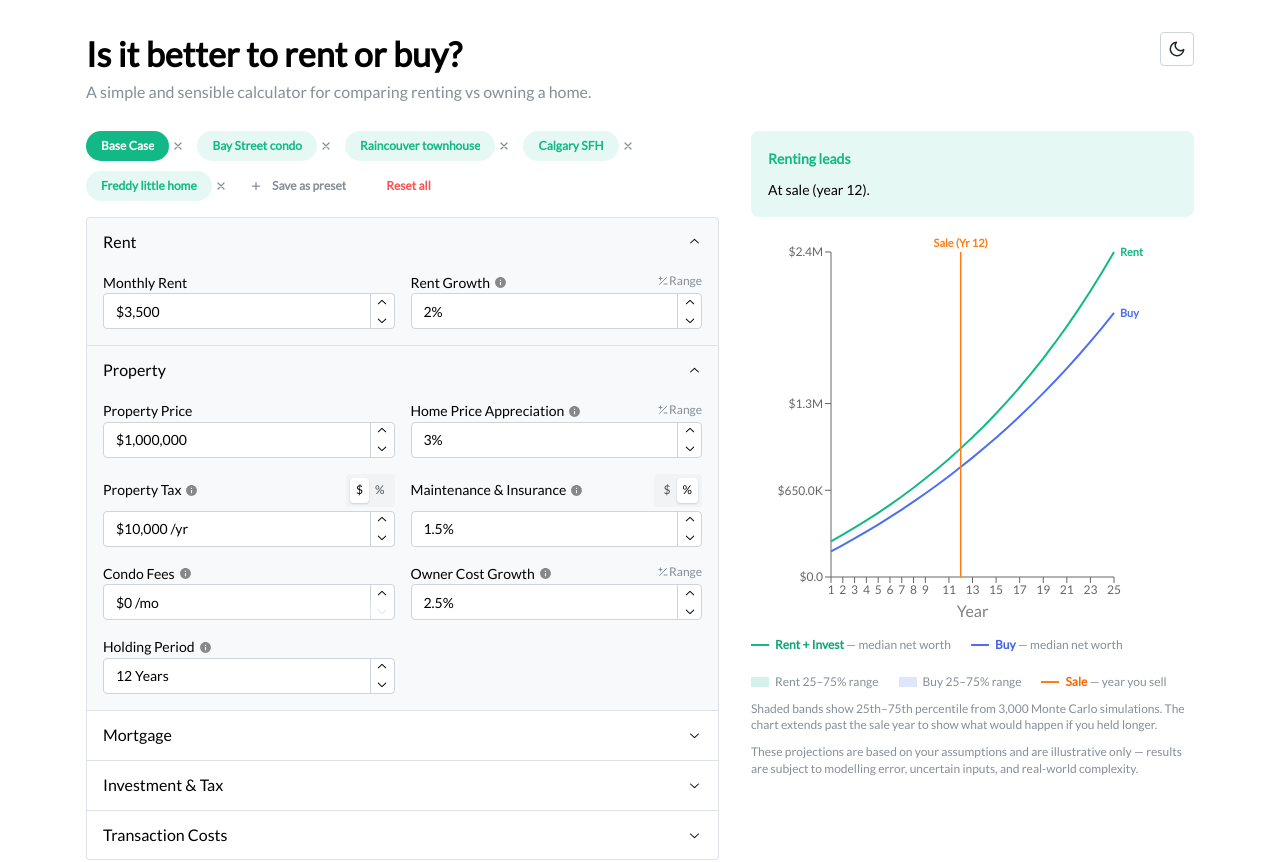
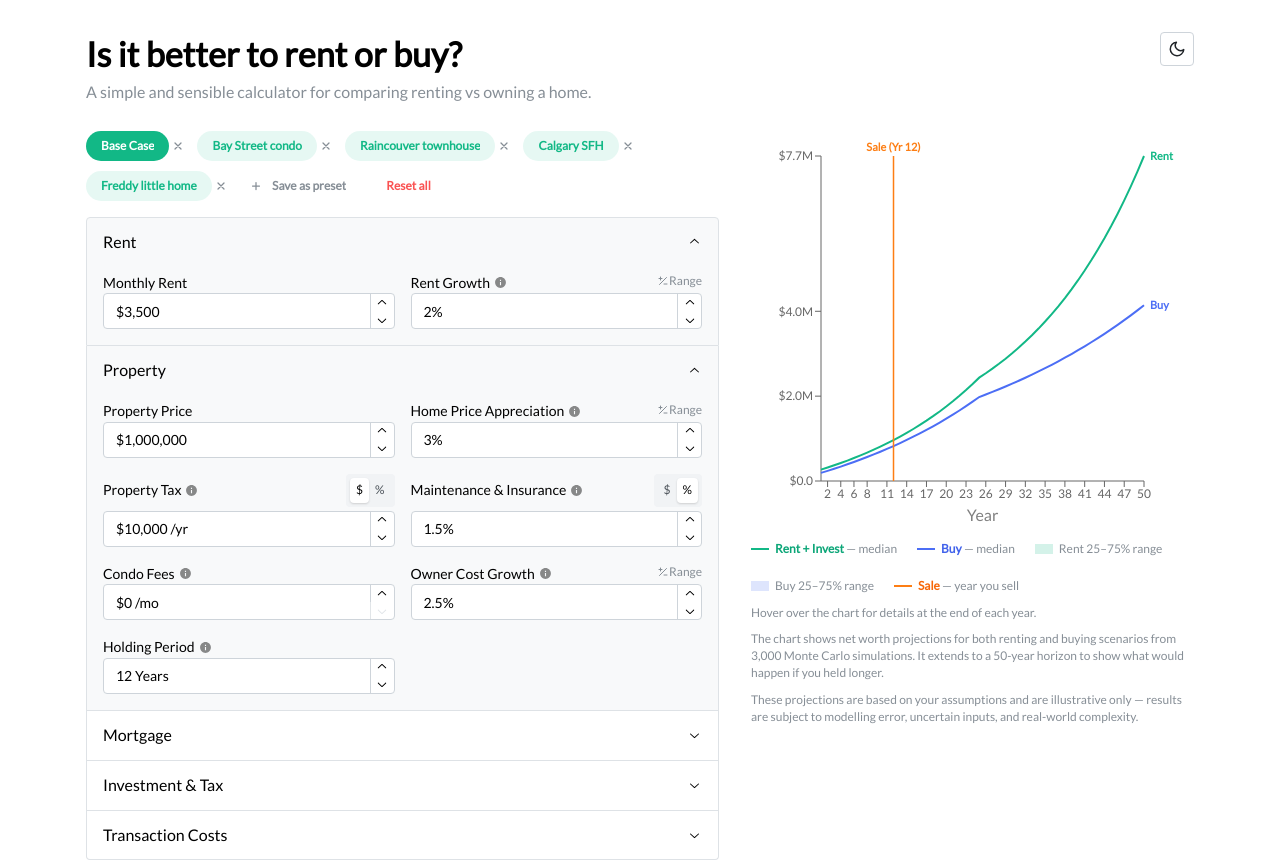
Before and after one commit to low-earth-orbit/rent-vs-buy, a React (Create React App) app: page / in a window 1280 px wide. Shown: the top 862 px of the page. Built offline with nearby package versions, Linux system fonts and the light colour scheme.

Commit message:
Fix chart horizon to 50 years

```diff
--- a/src/components/NetWorthChart.jsx
+++ b/src/components/NetWorthChart.jsx
@@ -14,14 +14,12 @@ import {
 } from "recharts";
 import { calculateNetWorthAtYearEnd } from "../utils/math";
 import { formatCAD, formatCADCompact } from "../utils/format";
+import { SIMULATION_HORIZON_YEARS } from "../utils/monteCarlo";
 
 const NUM_SIMULATIONS = 3000;
 
 function buildBaseData(userInput) {
-  const horizon = Math.max(
-    userInput.amortizationPeriod,
-    userInput.holdingPeriod ?? 0,
-  );
+  const horizon = SIMULATION_HORIZON_YEARS;
   return Array.from({ length: horizon }, (_, i) =>
     calculateNetWorthAtYearEnd({ ...userInput, yearNumber: i + 1 }),
   );
@@ -44,7 +42,7 @@ function findCrossovers(data, renterKey, ownerKey) {
   return crossovers;
 }
 
-function ChartTooltip({ payload, showBands }) {
+function ChartTooltip({ payload }) {
   if (!payload || payload.length === 0) return null;
   const point = payload[0].payload;
   const renter = point.renterMedian;
@@ -59,7 +57,7 @@ function ChartTooltip({ payload, showBands }) {
       </Text>
       <Text size="sm" c="teal">
         Rent + Invest: {formatCAD(renter)}
-        {showBands && point.renterP25 != null && (
+        {point.renterP25 != null && (
           <Text size="xs" c="dimmed" span>
             {" "}
             ({formatCADCompact(point.renterP25)} –{" "}
@@ -69,7 +67,7 @@ function ChartTooltip({ payload, showBands }) {
       </Text>
       <Text size="sm" c="indigo">
         Buy: {formatCAD(owner)}
-        {showBands && point.ownerP25 != null && (
+        {point.ownerP25 != null && (
           <Text size="xs" c="dimmed" span>
             {" "}
             ({formatCADCompact(point.ownerP25)} –{" "}
@@ -89,19 +87,8 @@ function Summary({ data, crossovers, holdingPeriod }) {
     data.find((d) => d.year === holdingPeriod) ?? data[data.length - 1];
   const priorCrossovers = crossovers.filter((c) => c.year <= holdingPeriod);
 
-  // Median-based fallback when MC data is unavailable.
   if (decision.renterWinPct == null) {
-    const renterWins = decision.renterMedian >= decision.ownerMedian;
-    const color = renterWins ? "teal" : "indigo";
-    return (
-      <Alert
-        color={color}
-        title={renterWins ? "Renting leads" : "Buying leads"}
-        radius="md"
-      >
-        <Text size="sm">At sale (year {holdingPeriod}).</Text>
-      </Alert>
-    );
+    return null;
   }
 
   const winPct = Math.round(decision.renterWinPct * 100);
@@ -141,7 +128,7 @@ function Summary({ data, crossovers, holdingPeriod }) {
   );
 }
 
-export default function NetWorthChart({ userInput, showBands }) {
+export default function NetWorthChart({ userInput }) {
   const baseData = useMemo(() => buildBaseData(userInput), [userInput]);
 
   const workerRef = useRef(null);
@@ -161,10 +148,6 @@ export default function NetWorthChart({ userInput, showBands }) {
   }, []);
 
   useEffect(() => {
-    if (!showBands) {
-      setMcData(null);
-      return;
-    }
     if (!workerRef.current) return;
     requestIdRef.current += 1;
     workerRef.current.postMessage({
@@ -172,10 +155,10 @@ export default function NetWorthChart({ userInput, showBands }) {
       numSimulations: NUM_SIMULATIONS,
       requestId: requestIdRef.current,
     });
-  }, [debouncedInput, showBands]);
+  }, [debouncedInput]);
 
   const chartData = useMemo(() => {
-    if (!showBands || !mcData) {
+    if (!mcData) {
       return baseData.map((d) => ({
         year: d.year,
         renterMedian: d.renterNetWorth,
@@ -196,7 +179,7 @@ export default function NetWorthChart({ userInput, showBands }) {
       ownerBandWidth: mc.ownerP75 - mc.ownerP25,
       renterWinPct: mc.renterWinPct,
     }));
-  }, [baseData, mcData, showBands]);
+  }, [baseData, mcData]);
 
   const crossovers = findCrossovers(chartData, "renterMedian", "ownerMedian");
   const crossoverYears = [
@@ -205,11 +188,7 @@ export default function NetWorthChart({ userInput, showBands }) {
   const saleYear = userInput.holdingPeriod;
 
   const allValues = chartData
-    .flatMap((d) =>
-      showBands
-        ? [d.renterP25, d.renterP75, d.ownerP25, d.ownerP75]
-        : [d.renterMedian, d.ownerMedian],
-    )
+    .flatMap((d) => [d.renterP25, d.renterP75, d.ownerP25, d.ownerP75])
     .filter((v) => v != null && isFinite(v));
 
   const yMin = Math.min(...allValues);
@@ -260,7 +239,7 @@ export default function NetWorthChart({ userInput, showBands }) {
       <ResponsiveContainer width="100%" height={400}>
         <ComposedChart
           data={chartData}
-          margin={{ top: 25, right: 80, left: 10, bottom: 20 }}
+          margin={{ top: 25, right: 50, left: 0, bottom: 20 }}
         >
           <XAxis
             dataKey="year"
@@ -273,10 +252,8 @@ export default function NetWorthChart({ userInput, showBands }) {
             tick={{ fontSize: 12 }}
             width={70}
           />
-          <Tooltip content={<ChartTooltip showBands={showBands} />} />
+          <Tooltip content={<ChartTooltip />} />
 
-          {showBands && (
-            <>
           <Area
             type="linear"
             dataKey="renterBandBase"
@@ -315,8 +292,6 @@ export default function NetWorthChart({ userInput, showBands }) {
             legendType="none"
             name=""
           />
-            </>
-          )}
 
           <Line
             type="linear"
@@ -368,7 +343,7 @@ export default function NetWorthChart({ userInput, showBands }) {
             <Text span fw={600} c="teal.7">
               Rent + Invest
             </Text>{" "}
-            — median net worth
+            — median
           </Text>
         </Group>
         <Group gap={6} wrap="nowrap">
@@ -377,11 +352,10 @@ export default function NetWorthChart({ userInput, showBands }) {
             <Text span fw={600} c="indigo.7">
               Buy
             </Text>{" "}
-            — median net worth
+            — median
           </Text>
         </Group>
-        {showBands && (
-          <>
+
         <Group gap={6} wrap="nowrap">
           <Box
             w={18}
@@ -402,8 +376,7 @@ export default function NetWorthChart({ userInput, showBands }) {
             Buy 25–75% range
           </Text>
         </Group>
-          </>
-        )}
+
         <Group gap={6} wrap="nowrap">
           <Box w={18} h={2} style={{ backgroundColor: "#fd7e14" }} />
           <Text size="xs" c="dimmed">
@@ -426,14 +399,17 @@ export default function NetWorthChart({ userInput, showBands }) {
           </Group>
         )}
       </Group>
-      {showBands && (
       <Text size="xs" c="dimmed">
-          Shaded bands show 25th–75th percentile from{" "}
-          {NUM_SIMULATIONS.toLocaleString()} Monte Carlo simulations. The chart
-          extends past the sale year to show what would happen if you held
-          longer.
+        Hover over the chart for details at the end of each year.
       </Text>
-      )}
+
+      <Text size="xs" c="dimmed">
+        The chart shows net worth projections for both renting and buying
+        scenarios from {NUM_SIMULATIONS.toLocaleString()} Monte Carlo
+        simulations. It extends to a 50-year horizon to show what would happen
+        if you held longer.
+      </Text>
+
       <Text size="xs" c="dimmed">
         These projections are based on your assumptions and are illustrative
         only — results are subject to modelling error, uncertain inputs, and
--- a/src/components/Result.jsx
+++ b/src/components/Result.jsx
@@ -10,5 +10,5 @@ export default function Result({ userInput, errors }) {
     );
   }
 
-  return <NetWorthChart userInput={userInput} showBands={true} />;
+  return <NetWorthChart userInput={userInput} />;
 }
--- a/src/utils/math.jsx
+++ b/src/utils/math.jsx
@@ -213,7 +213,7 @@ function calculateRentersSurplus({
 function calculateRentersPortfolioValue({
   monthlyRent,
   rentIncreaseRate,
-  ownerCostGrowthRate = 2.5,
+  ownerCostGrowthRate,
   mortgagePrincipal,
   annualMortgageInterestRate,
   amortizationPeriod,
@@ -292,7 +292,7 @@ export function calculateMortgagePrincipal(
 export function calculateNetWorthAtYearEnd({
   monthlyRent,
   rentIncreaseRate,
-  ownerCostGrowthRate = 2.5,
+  ownerCostGrowthRate,
   annualMortgageInterestRate,
   amortizationPeriod,
   yearNumber,
--- a/src/utils/monteCarlo.js
+++ b/src/utils/monteCarlo.js
@@ -16,6 +16,7 @@ function percentile(sorted, p) {
 }
 
 const MORTGAGE_TERM_YEARS = 5;
+export const SIMULATION_HORIZON_YEARS = 50;
 
 // Realized year-to-year volatility of each asset class — empirical properties
 // of the world, not user beliefs. User-facing sigmas in presets.js capture
@@ -232,10 +233,7 @@ function simulatePath(userInput, annual, mortgageRates, scenario) {
 }
 
 export function runMonteCarlo(userInput, numSimulations) {
-  const horizon = Math.max(
-    userInput.amortizationPeriod,
-    userInput.holdingPeriod ?? 0,
-  );
+  const horizon = SIMULATION_HORIZON_YEARS;
   const renterByYear = Array.from({ length: horizon }, () => []);
   const ownerByYear = Array.from({ length: horizon }, () => []);
   const renterWinsByYear = Array.from({ length: horizon }, () => 0);
```
Also changed, not shown: src/workers/monteCarloWorker.js (+5 -2 lines). Lines whose indentation alone changed are shown as unchanged.
